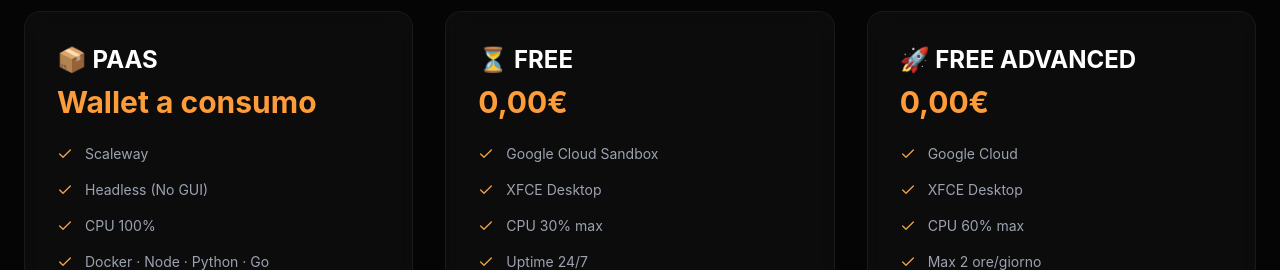
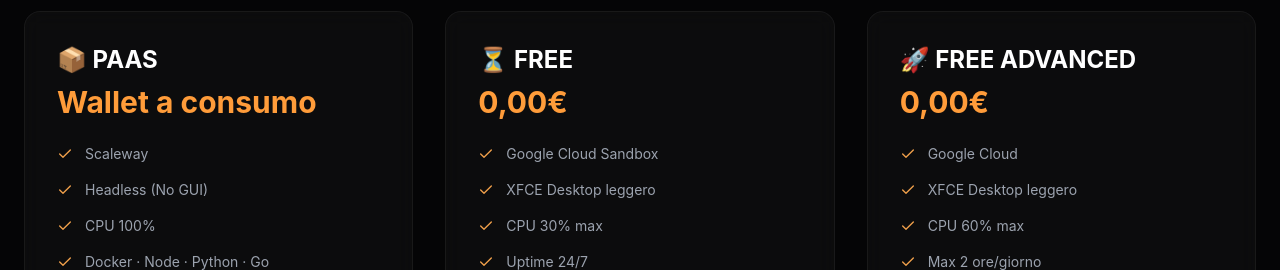
Before and after one commit to amogaddyofficial/amogaddy-s_VPS, a React (Vite) app: page /#/ in a window 1280 px wide. Shown: the part 2263-2533 px from the top of the page. Built offline with nearby package versions, Linux system fonts and the light colour scheme.

Commit message:
fix: XFCE Desktop -> XFCE Desktop leggero nei piani FREE

```diff
--- a/src/pages/LandingPage.jsx
+++ b/src/pages/LandingPage.jsx
@@ -10,8 +10,8 @@
     { name: '🍏 MAC DEV', price: '3,00€/mese', features: ['Apple Silicon Shared', 'macOS Headless', 'Xcode CLI · Homebrew', 'SSH dedicato', '⚠️ PREVISTO IN ARRIVO'], color: 'border-purple-500/50', badge: 'In Arrivo' },
     { name: '👑 HOME', price: '1,50€/mese', features: ['Scaleway', 'XFCE Desktop', 'CPU 100%', 'SSH dedicato', 'Tutte le porte sbloccate', 'MySQL · PostgreSQL · Redis'], color: 'border-jupiter-500/50 jupiter-glow' },
     { name: '📦 PAAS', price: 'Wallet a consumo', features: ['Scaleway', 'Headless (No GUI)', 'CPU 100%', 'Docker · Node · Python · Go', 'Sleep mode automatico'], color: 'border-blue-500/30' },
-    { name: '⏳ FREE', price: '0,00€', features: ['Google Cloud Sandbox', 'XFCE Desktop', 'CPU 30% max', 'Uptime 24/7', 'Web RDP/VNC'], color: 'border-white/10' },
-    { name: '🚀 FREE ADVANCED', price: '0,00€', features: ['Google Cloud', 'XFCE Desktop', 'CPU 60% max', 'Max 2 ore/giorno', 'MySQL / MariaDB'], color: 'border-white/10' },
+    { name: '⏳ FREE', price: '0,00€', features: ['Google Cloud Sandbox', 'XFCE Desktop leggero', 'CPU 30% max', 'Uptime 24/7', 'Web RDP/VNC'], color: 'border-white/10' },
+    { name: '🚀 FREE ADVANCED', price: '0,00€', features: ['Google Cloud', 'XFCE Desktop leggero', 'CPU 60% max', 'Max 2 ore/giorno', 'MySQL / MariaDB'], color: 'border-white/10' },
   ];
 
   return (
```
